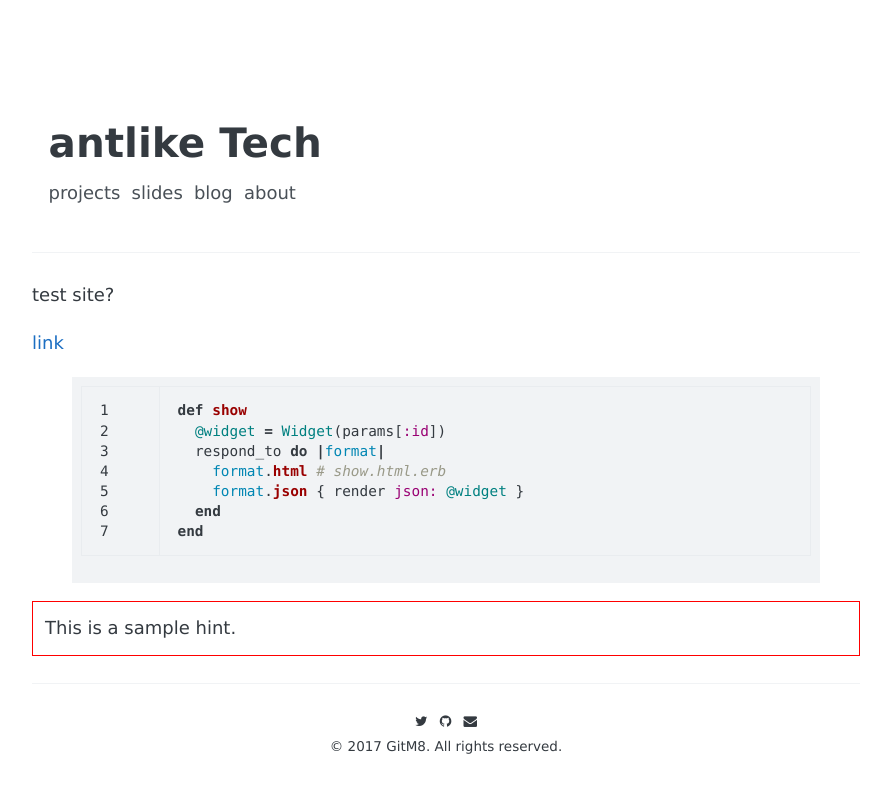
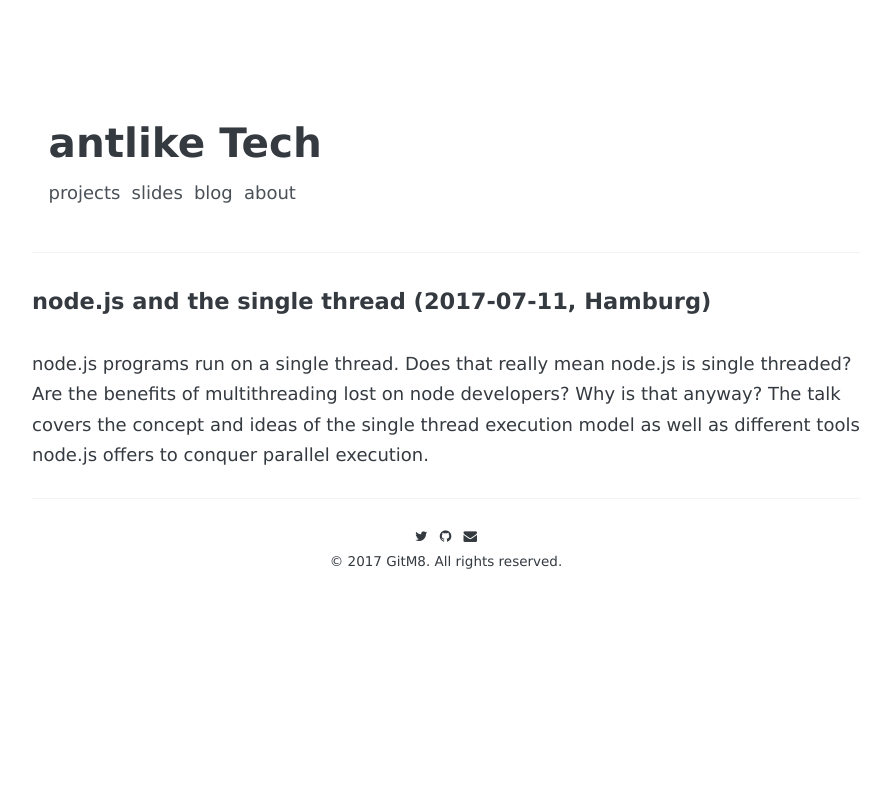
Before and after one commit to thegitm8/thegitm8.github.io, a Jekyll site: the page built from slides.md, in a window 1280 px wide. Shown: the top 793 px of the page, without its empty margins (194-1085 px from the left). Built offline with Jekyll 4.4.1, drawn with Linux system fonts in a browser that asks for light colours; some web fonts are replaced.

Commit message:
update slides and index page

```diff
--- a/slides.md
+++ b/slides.md
@@ -2,27 +2,8 @@
 title: Slides
 layout: default
 ---
-test site?
-{% if jekyll.environment == "development" %}
-   Development
-{% endif %}
 
-[link]({{ site.baseurl }}{% post_url 2017-06-16-welcome-to-jekyll %})
+#### node.js and the single thread (2017-07-11, Hamburg)
 
-{% highlight ruby linenos %}
-def show
-  @widget = Widget(params[:id])
-  respond_to do |format|
-    format.html # show.html.erb
-    format.json { render json: @widget }
-  end
-end
-{% endhighlight %}
-
-<ul>
-	{% for slide in site.slides %}
-		<li>{{ slide.content }}</li>
-	{% endfor %}
-</ul>
-
-{% include hint.html content="This is a sample hint." %}
+node.js programs run on a single thread. Does that really mean node.js is single threaded? Are the benefits of multithreading lost on node developers? Why is that anyway?
+The talk covers the concept and ideas of the single thread execution model as well as different tools node.js offers to conquer parallel execution.
```
Also changed, not shown: _posts/2017-06-16-test.md (deleted, +0 -9 lines), _posts/2017-06-16-welcome-to-jekyll.markdown (deleted, +0 -26 lines), index.html (+1 -10 lines).
